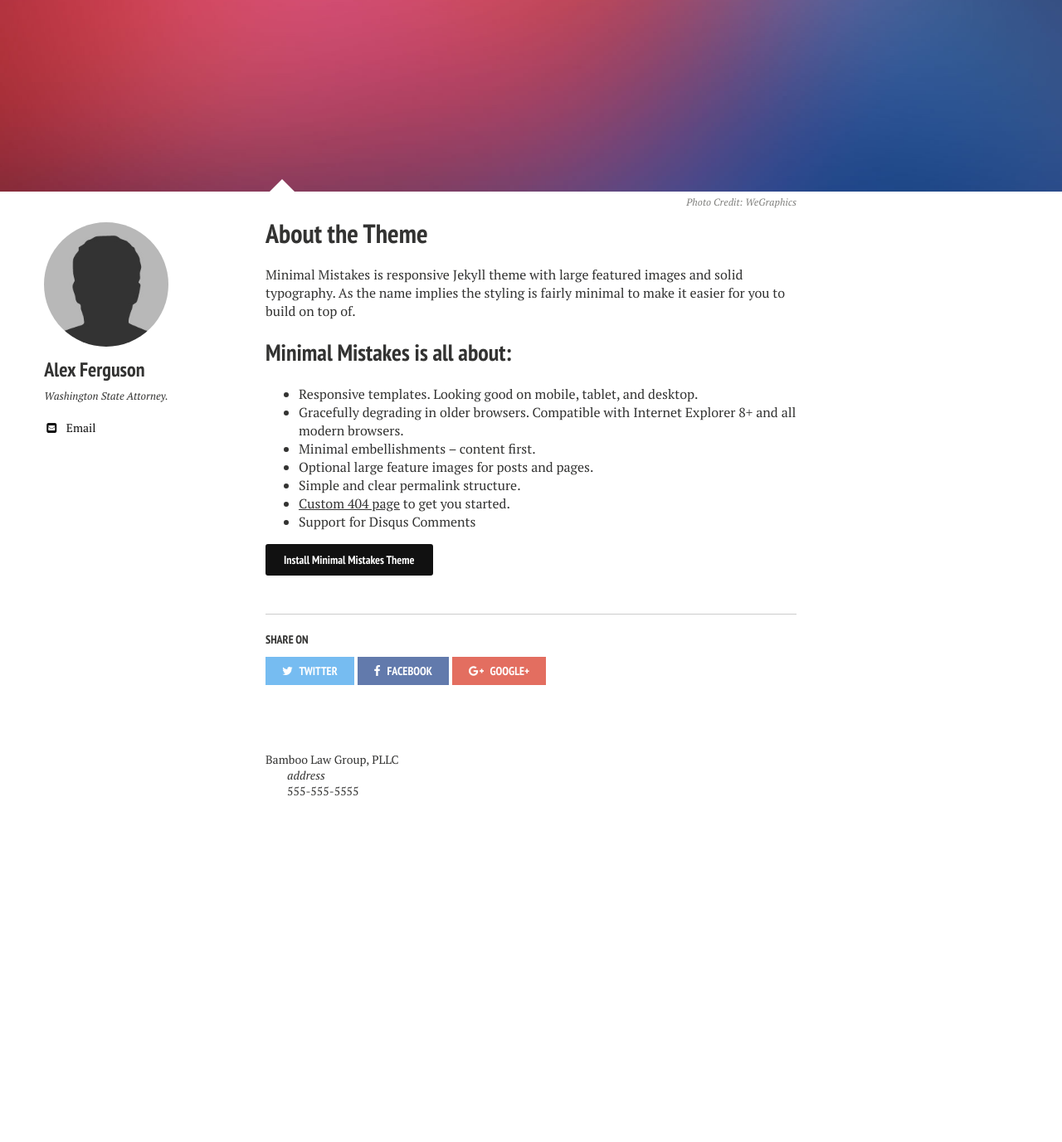
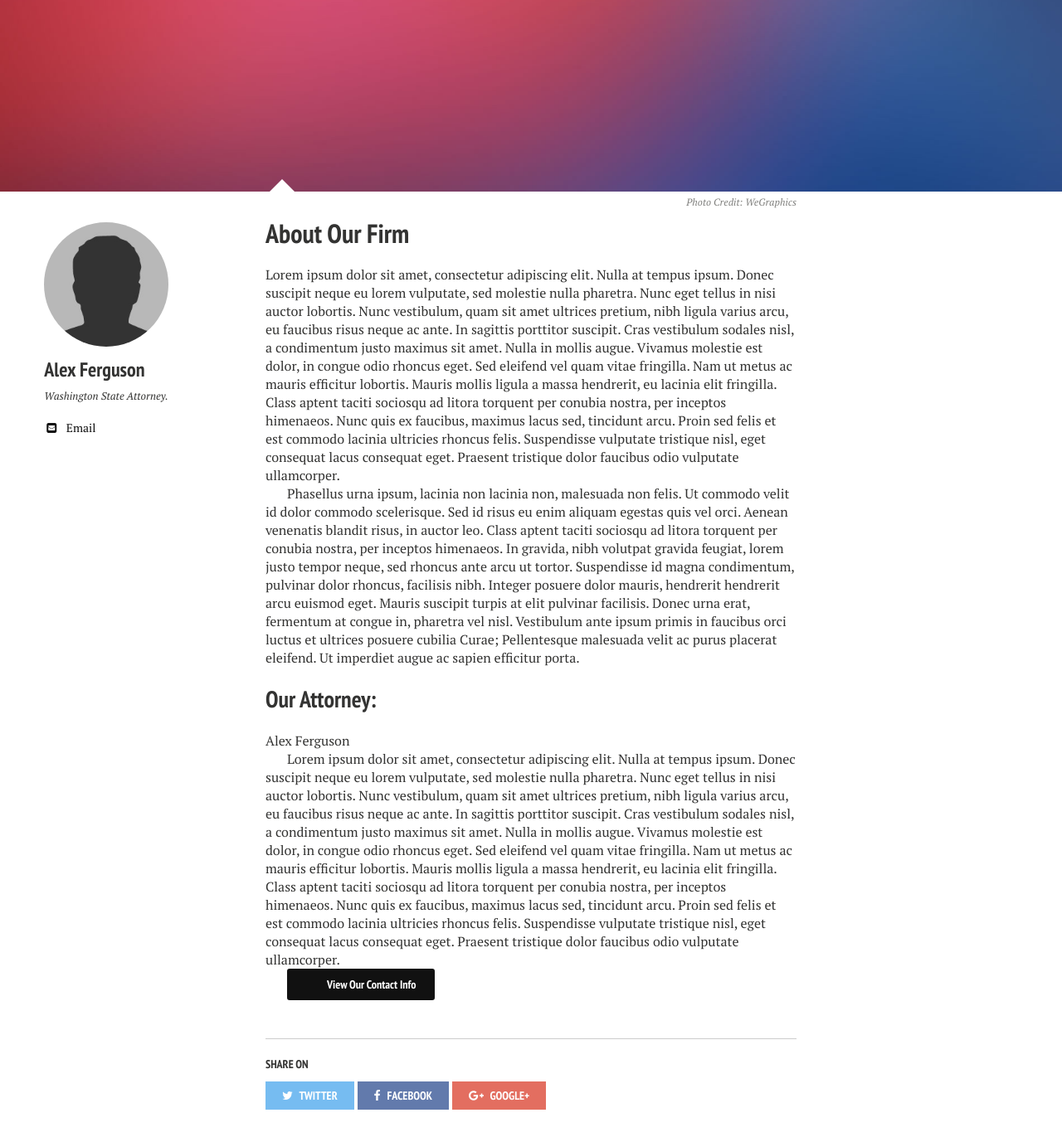
Before and after one commit to nerdyfergy/blg-site-mm3, a Jekyll site: the page built from about/index.md, in a window 1280 px wide and 1400 px high, scrolled down 190 px. Shown: the top 1377 px of the window at 83% size. Built offline with Jekyll 4.4.1, drawn with Linux system fonts in a browser that asks for light colours; nearby versions of some CDN libraries; before the commit the page ends 1227 px from its top, so only the background shows below that.

Commit message:
Update index.md

```diff
--- a/about/index.md
+++ b/about/index.md
@@ -1,25 +1,23 @@
 ---
 layout: page
-title: About the Theme
-tags: [about, Jekyll, theme, responsive]
-modified: 2014-08-08T20:53:07.573882-04:00
-comments: true
+title: About Our Firm
+tags: [washingtong lawyer, washington attorney, seattle attorney, seattle videogame attorney]
+modified:
+comments: false
 image:
   feature: sample-image-2.jpg
   credit: WeGraphics
   creditlink: http://wegraphics.net/downloads/free-ultimate-blurred-background-pack/
 ---
 
-Minimal Mistakes is responsive Jekyll theme with large featured images and solid typography. As the name implies the styling is fairly minimal to make it easier for you to build on top of.
+Lorem ipsum dolor sit amet, consectetur adipiscing elit. Nulla at tempus ipsum. Donec suscipit neque eu lorem vulputate, sed molestie nulla pharetra. Nunc eget tellus in nisi auctor lobortis. Nunc vestibulum, quam sit amet ultrices pretium, nibh ligula varius arcu, eu faucibus risus neque ac ante. In sagittis porttitor suscipit. Cras vestibulum sodales nisl, a condimentum justo maximus sit amet. Nulla in mollis augue. Vivamus molestie est dolor, in congue odio rhoncus eget. Sed eleifend vel quam vitae fringilla. Nam ut metus ac mauris efficitur lobortis. Mauris mollis ligula a massa hendrerit, eu lacinia elit fringilla. Class aptent taciti sociosqu ad litora torquent per conubia nostra, per inceptos himenaeos. Nunc quis ex faucibus, maximus lacus sed, tincidunt arcu. Proin sed felis et est commodo lacinia ultricies rhoncus felis. Suspendisse vulputate tristique nisl, eget consequat lacus consequat eget. Praesent tristique dolor faucibus odio vulputate ullamcorper.
 
-## Minimal Mistakes is all about:
+Phasellus urna ipsum, lacinia non lacinia non, malesuada non felis. Ut commodo velit id dolor commodo scelerisque. Sed id risus eu enim aliquam egestas quis vel orci. Aenean venenatis blandit risus, in auctor leo. Class aptent taciti sociosqu ad litora torquent per conubia nostra, per inceptos himenaeos. In gravida, nibh volutpat gravida feugiat, lorem justo tempor neque, sed rhoncus ante arcu ut tortor. Suspendisse id magna condimentum, pulvinar dolor rhoncus, facilisis nibh. Integer posuere dolor mauris, hendrerit hendrerit arcu euismod eget. Mauris suscipit turpis at elit pulvinar facilisis. Donec urna erat, fermentum at congue in, pharetra vel nisl. Vestibulum ante ipsum primis in faucibus orci luctus et ultrices posuere cubilia Curae; Pellentesque malesuada velit ac purus placerat eleifend. Ut imperdiet augue ac sapien efficitur porta.
 
-* Responsive templates. Looking good on mobile, tablet, and desktop.
-* Gracefully degrading in older browsers. Compatible with Internet Explorer 8+ and all modern browsers.
-* Minimal embellishments -- content first.
-* Optional large feature images for posts and pages.
-* Simple and clear permalink structure.
-* [Custom 404 page](http://mmistakes.github.io/minimal-mistakes/404.html) to get you started.
-* Support for Disqus Comments
 
-<a markdown="0" href="{{ site.url }}/theme-setup" class="btn">Install Minimal Mistakes Theme</a>
+## Our Attorney:
+Alex Ferguson
+
+Lorem ipsum dolor sit amet, consectetur adipiscing elit. Nulla at tempus ipsum. Donec suscipit neque eu lorem vulputate, sed molestie nulla pharetra. Nunc eget tellus in nisi auctor lobortis. Nunc vestibulum, quam sit amet ultrices pretium, nibh ligula varius arcu, eu faucibus risus neque ac ante. In sagittis porttitor suscipit. Cras vestibulum sodales nisl, a condimentum justo maximus sit amet. Nulla in mollis augue. Vivamus molestie est dolor, in congue odio rhoncus eget. Sed eleifend vel quam vitae fringilla. Nam ut metus ac mauris efficitur lobortis. Mauris mollis ligula a massa hendrerit, eu lacinia elit fringilla. Class aptent taciti sociosqu ad litora torquent per conubia nostra, per inceptos himenaeos. Nunc quis ex faucibus, maximus lacus sed, tincidunt arcu. Proin sed felis et est commodo lacinia ultricies rhoncus felis. Suspendisse vulputate tristique nisl, eget consequat lacus consequat eget. Praesent tristique dolor faucibus odio vulputate ullamcorper.
+
+<a markdown="0" href="{{ site.url }}/contact" class="btn">View Our Contact Info</a>
```
